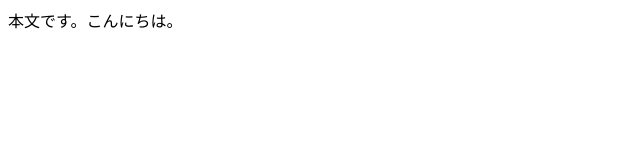
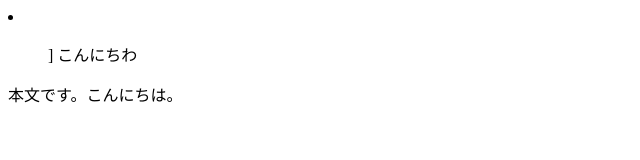
Before and after one commit to 19kyosuke37/MyfirstSTS, a plain HTML site: page index.html in a window 1280 px wide. Shown: the whole page, without its empty margins (0-640 px from the left). Drawn offline with Linux system fonts and the light colour scheme.

Commit message:
リスト追加

```diff
--- a/index.html
+++ b/index.html
@@ -5,6 +5,11 @@
 <title>タイトル</title>
 </head>
 <body>
+<li>
+<ul>]
+こんにちわ
+</ul>
+</li>
 本文です。こんにちは。
 </body>
 </html>
```
